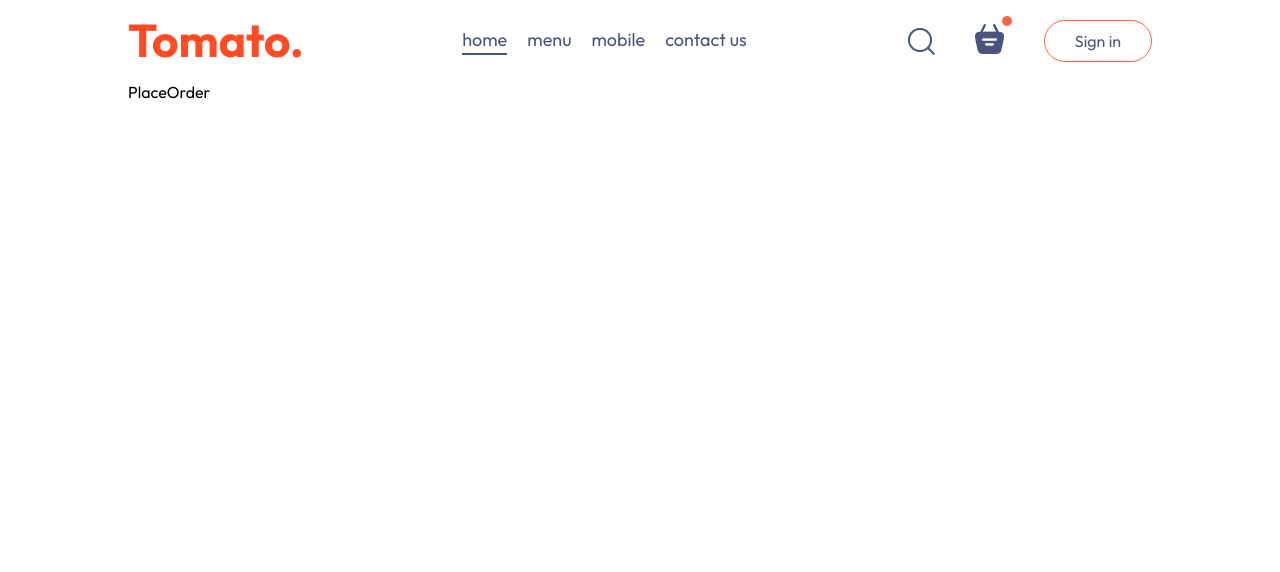
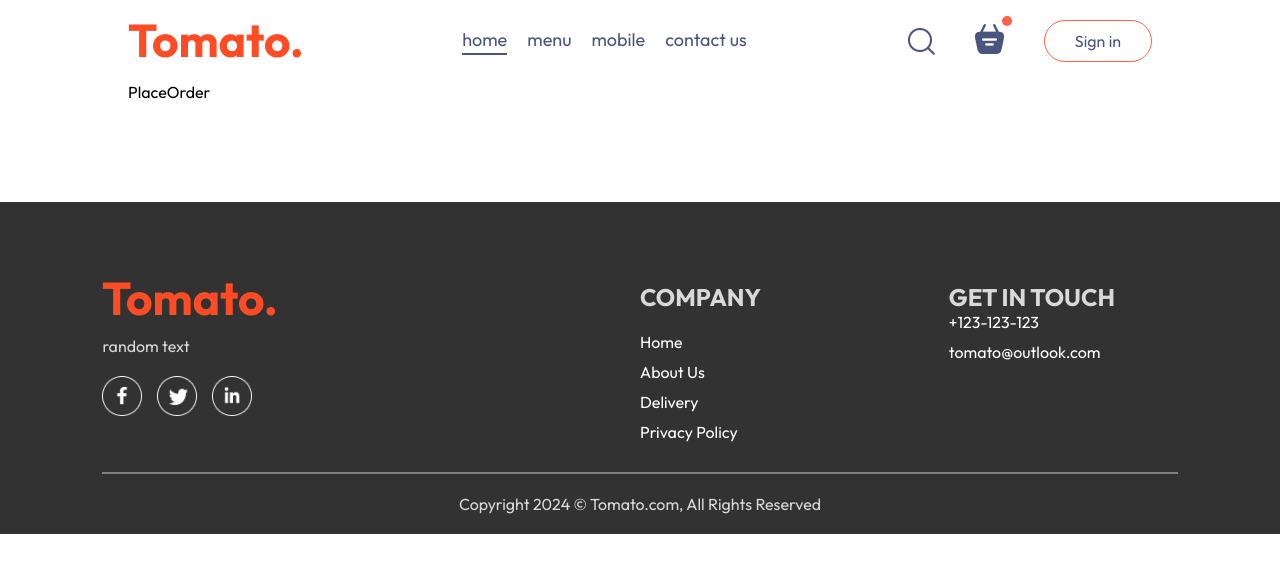
Before and after one commit to darrentan0512/food-delv, a React (Vite) app: page /order in a window 1280 px wide. Shown: the top 572 px of the page. Built offline with nearby package versions, Linux system fonts and the light colour scheme.

Commit message:
feat:webpage footer

```diff
--- a/src/App.jsx
+++ b/src/App.jsx
@@ -4,9 +4,11 @@
 import Home from "./pages/Home/Home";
 import Cart from "./pages/Cart/Cart";
 import PlaceOrder from "./pages/PlaceOrder/PlaceOrder";
+import Footer from "./components/Footer/Footer";
 
 const App = () => {
   return (
+    <>
     <div className="app">
       <Navbar />
       <Routes>
@@ -15,6 +17,8 @@
         <Route path="/order" element={<PlaceOrder />} />
       </Routes>
     </div>
+    <Footer />
+    </>
   );
 };
 
--- /dev/null
+++ b/src/components/Footer/Footer.css
@@ -0,0 +1,48 @@
+.footer{
+    color: #d9d9d9;
+    background-color: #323232;
+    display: flex;
+    flex-direction: column;
+    align-items: center;
+    gap: 20;
+    padding: 20px 8vw;
+    padding-top: 80px;
+    margin-top: 100px;
+}
+
+.footer-content{
+    width: 100%;
+    display: grid;
+    grid-template-columns: 2fr 1fr 1fr;
+    gap: 80px;
+}
+
+.footer-content-left, .footer-content-center, .footer-content-center {
+    display: flex;
+    flex-direction: column;
+    align-items: start;
+    gap: 20px;
+}
+
+.footer-content-left li, .footer-content-center li, .footer-content-right li{
+    list-style:none;
+    margin-bottom: 10px;
+    cursor: pointer;
+}
+
+ .footer-content-center li, .footer-content-right li{
+    color:white;
+}
+
+.footer-social-icons img{
+    width: 40px;
+    margin-right: 15px;
+}
+
+.footer hr{
+    width:100%;
+    height: 2px;
+    margin: 20px 0;
+    background-color:grey;
+    border:none;
+}
--- /dev/null
+++ b/src/components/Footer/Footer.jsx
@@ -0,0 +1,41 @@
+import React from 'react'
+import './Footer.css'
+import { assets } from "../../assets/assets";
+
+const Footer = () => {
+  return (
+    <div className='footer' id='footer'>
+        <div className='footer-content'>
+            <div className='footer-content-left'>
+                <img src={assets.logo} alt="" />
+                <p> random text </p>
+                <div className='footer-social-icons'>
+                    <img src={assets.facebook_icon} alt="" />
+                    <img src={assets.twitter_icon} alt="" />
+                    <img src={assets.linkedin_icon} alt=""/>
+                </div>
+            </div>
+            <div className='footer-content-center'>
+                <h2> COMPANY </h2>
+                <ul>
+                    <li>Home</li>
+                    <li>About Us</li>
+                    <li>Delivery</li>
+                    <li>Privacy Policy</li>
+                </ul>
+            </div>
+            <div className='footer-content-right'>
+                <h2>GET IN TOUCH</h2>
+                <ul>
+                    <li>+123-123-123</li>
+                    <li>tomato@outlook.com</li>
+                </ul>
+            </div>
+        </div>
+        <hr />
+        <p className='footer-copyright'> Copyright 2024 &copy; Tomato.com, All Rights Reserved</p>
+    </div>
+  )
+}
+
+export default Footer
```
